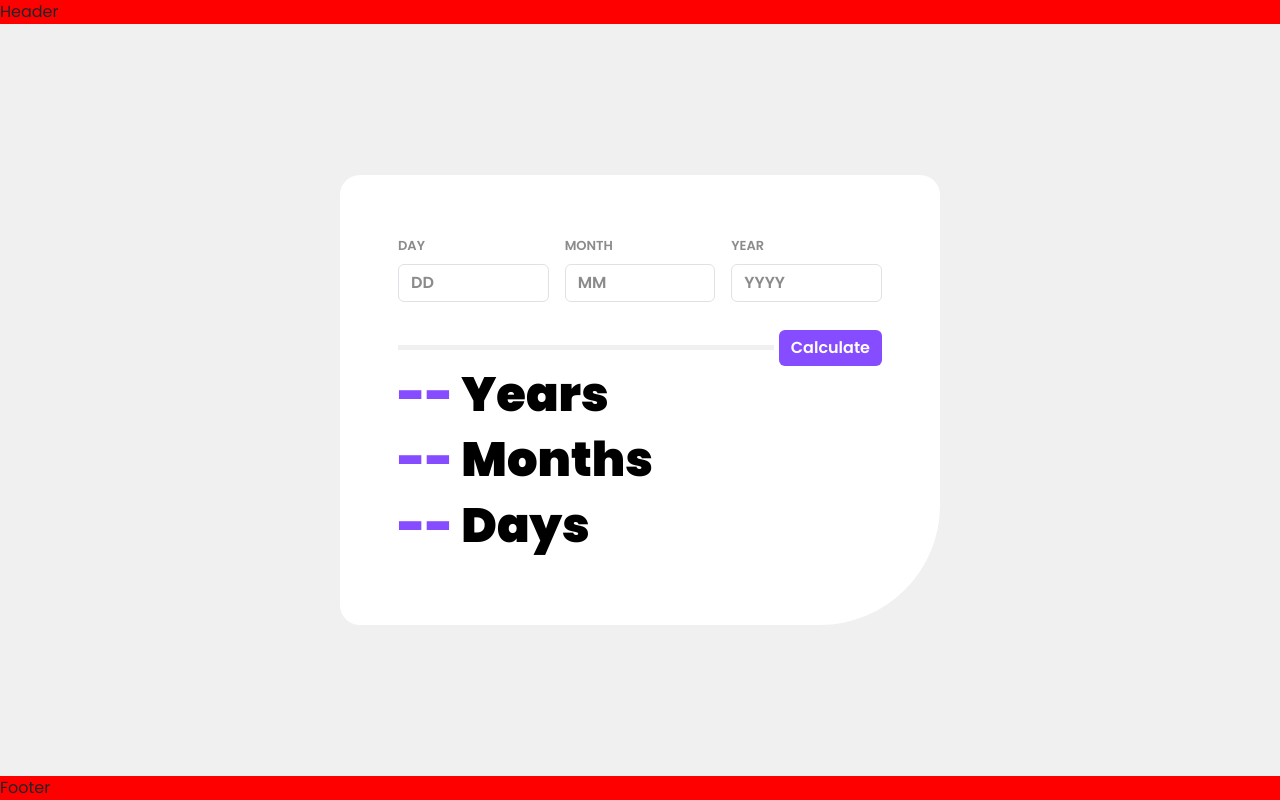
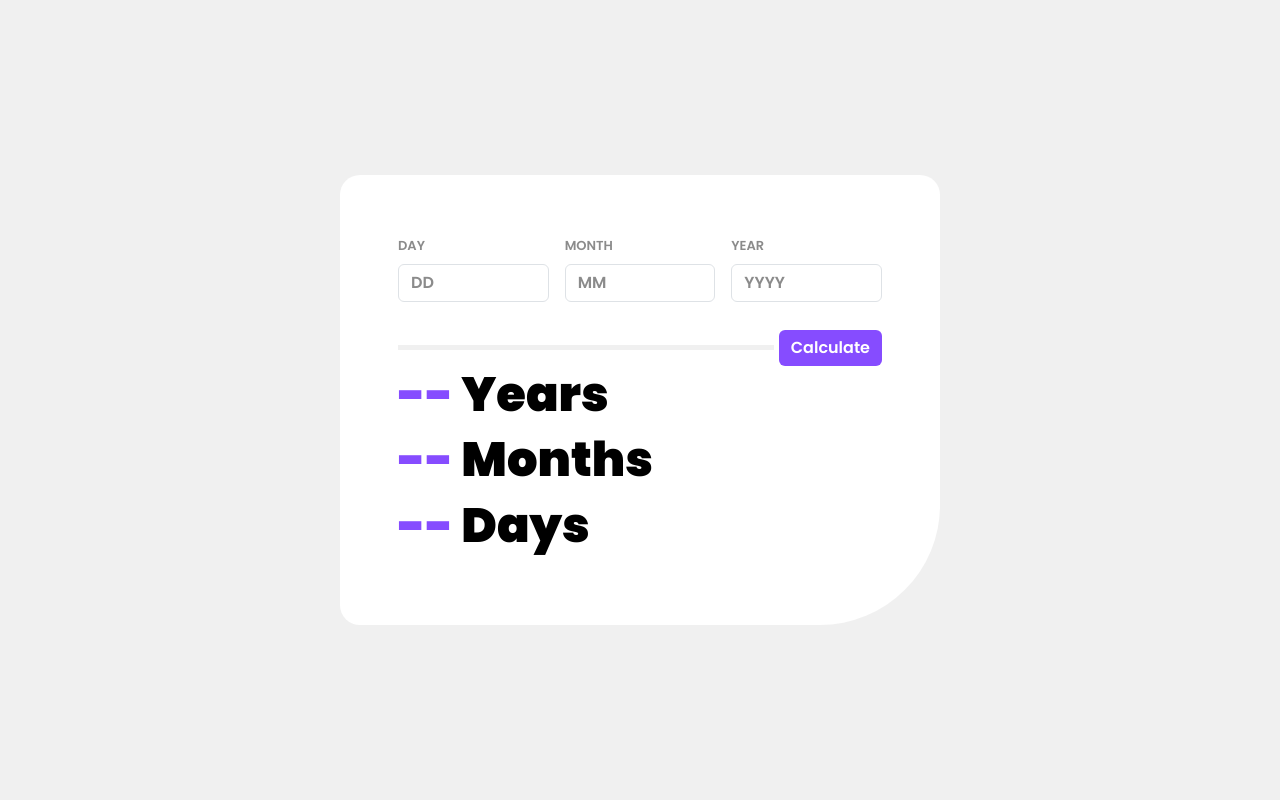
Before and after one commit to goncalhurtado/age-calculator, a React (Vite) app: page / in a window 1280 px wide. Built offline with nearby package versions, Linux system fonts and the light colour scheme.

Commit message:
working on header and nav comp

```diff
--- a/src/components/Footer.tsx
+++ b/src/components/Footer.tsx
@@ -1,5 +1,5 @@
 const Footer = () => {
-  return <div className="footer">Footer</div>;
+  return <div className="footer"></div>;
 };
 
 export default Footer;
--- a/src/components/Header.tsx
+++ b/src/components/Header.tsx
@@ -1,5 +1,5 @@
 const Header = () => {
-  return <div className="headerApp">Header</div>;
+  return <div className="headerApp"></div>;
 };
 
 export default Header;
--- a/src/scss/components/base.scss
+++ b/src/scss/components/base.scss
@@ -2,16 +2,15 @@ body {
     background-color: $bg !important;
 }
 
-.headerApp {
-    position: absolute;
-    top: 0;
-    width: 100%;
-    background-color: red;
-}
-
-.footer {
-    position: absolute;
-    bottom: 0;
-    width: 100%;
-    background-color: red;
-}
+// .headerApp {
+//     position: absolute;
+//     top: 0;
+//     width: 100%;
+//     background-color: red;
+// }
+// .footer {
+//     position: absolute;
+//     bottom: 0;
+//     width: 100%;
+//     background-color: red;
+// }
```
